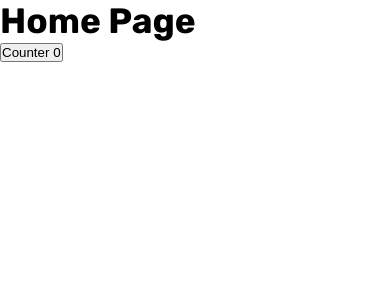
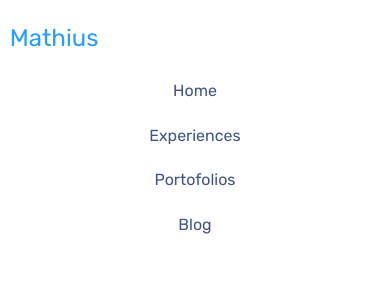
Before and after one commit to mathiuskormasela12/web-fe-personal-website, a Next.js app: page / in a window 390 px wide. Shown: the top 300 px of the page. Built offline with nearby package versions, Linux system fonts and the light colour scheme.

Commit message:
wip: navbar mobile view

```diff
--- /dev/null
+++ b/src/app/__colors.scss
@@ -0,0 +1,15 @@
+// =========== Colors
+$light: #fff;
+$primary: #279EFF;
+$primary-darker: #CAE6FF;
+$primary-dark: #E0F0FD;
+$primary-light: #F0F8FF;
+$primary-lighter: #F6FBFF;
+$success-light: #D5FCF3;
+$success: #32C6A3;
+$warning-light: #FFF7EE;
+$warning: #FFB35C;
+$secondary-light: #BCB6FF;
+$secondary: #6E3AFF;
+$dark-ligther: #586991;
+$dark: #415485;
--- /dev/null
+++ b/src/app/__layout.scss
@@ -0,0 +1,4 @@
+.hero {
+  min-height: 100vh;
+  background-color: $light;
+}
--- /dev/null
+++ b/src/app/homePage.module.scss
@@ -0,0 +1,2 @@
+@import './_colors';
+@import '__layout';
--- a/src/app/layout.tsx
+++ b/src/app/layout.tsx
@@ -19,7 +19,7 @@ export default function RootLayout({
     <html lang="en">
       <body
         className={rubik.className}
-        suppressHydrationWarning={false}
+        suppressHydrationWarning={true}
       >
         <Wrapper>
           {children}
--- a/src/app/page.tsx
+++ b/src/app/page.tsx
@@ -1,25 +1,12 @@
 'use client'
-import React, { useCallback } from "react";
-import { useHasMounted } from "@/hooks";
-import { useAtom } from "jotai";
-import { counterAtom } from "@/store";
+import React from "react";
+import { Navbar } from "@/components";
+import styles from './homePage.module.scss';
 
 const HomePage: React.FC = () => {
-  const hasMounted = useHasMounted();
-  const [count, setCount] = useAtom(counterAtom)
-
-  const handleCounter = useCallback(() => {
-    setCount(currentCount => currentCount + 1);
-  }, [setCount])
-
-  if(!hasMounted) return null;
-
   return (
-    <div>
-      <h1>Home Page</h1>
-      <button type="button" onClick={handleCounter}>
-        Counter {count}
-      </button>
+    <div className={styles.hero}>
+      <Navbar />
     </div>
   )
 }
--- /dev/null
+++ b/src/components/atoms/Navbar/index.tsx
@@ -0,0 +1,41 @@
+import React from "react";
+import Link from "next/link";
+import styles from './styles/navbar.module.scss';
+
+const Navbar: React.FC = () => {
+  return (
+    <nav className={styles.navbar}>
+      <div className={styles.container}>
+        <div className={styles.brand}>
+          <Link href={'/'} className={styles['brand-content']}>
+            Mathius
+          </Link>
+        </div>
+        <ul className={styles['navbar-item-list']}>
+          <li className={styles['navbar-items']}>
+            <Link href={'/'}>
+              Home
+            </Link>
+          </li>
+          <li className={styles['navbar-items']}>
+            <Link href={'/'}>
+              Experiences
+            </Link>
+          </li>
+          <li className={styles['navbar-items']}>
+            <Link href={'/portfolios'}>
+              Portofolios
+            </Link>
+          </li>
+          <li className={styles['navbar-items']}>
+            <Link href={'/blog'}>
+              Blog
+            </Link>
+          </li>
+        </ul>
+      </div>
+    </nav>
+  )
+}
+
+export default Navbar;
--- /dev/null
+++ b/src/components/atoms/Navbar/styles/__layout.scss
@@ -0,0 +1,51 @@
+.navbar {
+  height: auto;
+  background-color: $light;
+  padding: 1.5rem 0;
+  position: relative;
+
+  &-item-list {
+    display: block;
+    position: absolute;
+    left: 0;
+    right: 0;
+    margin-top: 1rem;
+  }
+
+  &-items {
+    list-style: none;
+    text-align: center;
+    height: 2.8em;
+    display: flex;
+    align-items: center;
+    justify-content: center;
+    transition: all .3s;
+    cursor: pointer;
+
+    &:hover {
+      background-color: $primary-light;
+
+      & > a {
+        color: $primary;
+      }
+    }
+
+    & > a {
+      text-decoration: none;
+      color: $dark;
+    }
+  }
+
+  .container {
+    margin: 0 auto;
+    width: 95%;
+  }
+
+  .brand {
+    &-content {
+      color: $primary;
+      text-decoration: none;
+      font-size: 1.5rem;
+    }
+  }
+}
--- /dev/null
+++ b/src/components/atoms/Navbar/styles/navbar.module.scss
@@ -0,0 +1,2 @@
+@import '../../../../app/_colors';
+@import '__layout';
--- a/src/components/index.ts
+++ b/src/components/index.ts
@@ -1,5 +1,7 @@
 import Wrapper from "./atoms/Wrapper";
+import Navbar from "./atoms/Navbar";
 
 export {
-  Wrapper
+  Wrapper,
+  Navbar
 }
```
